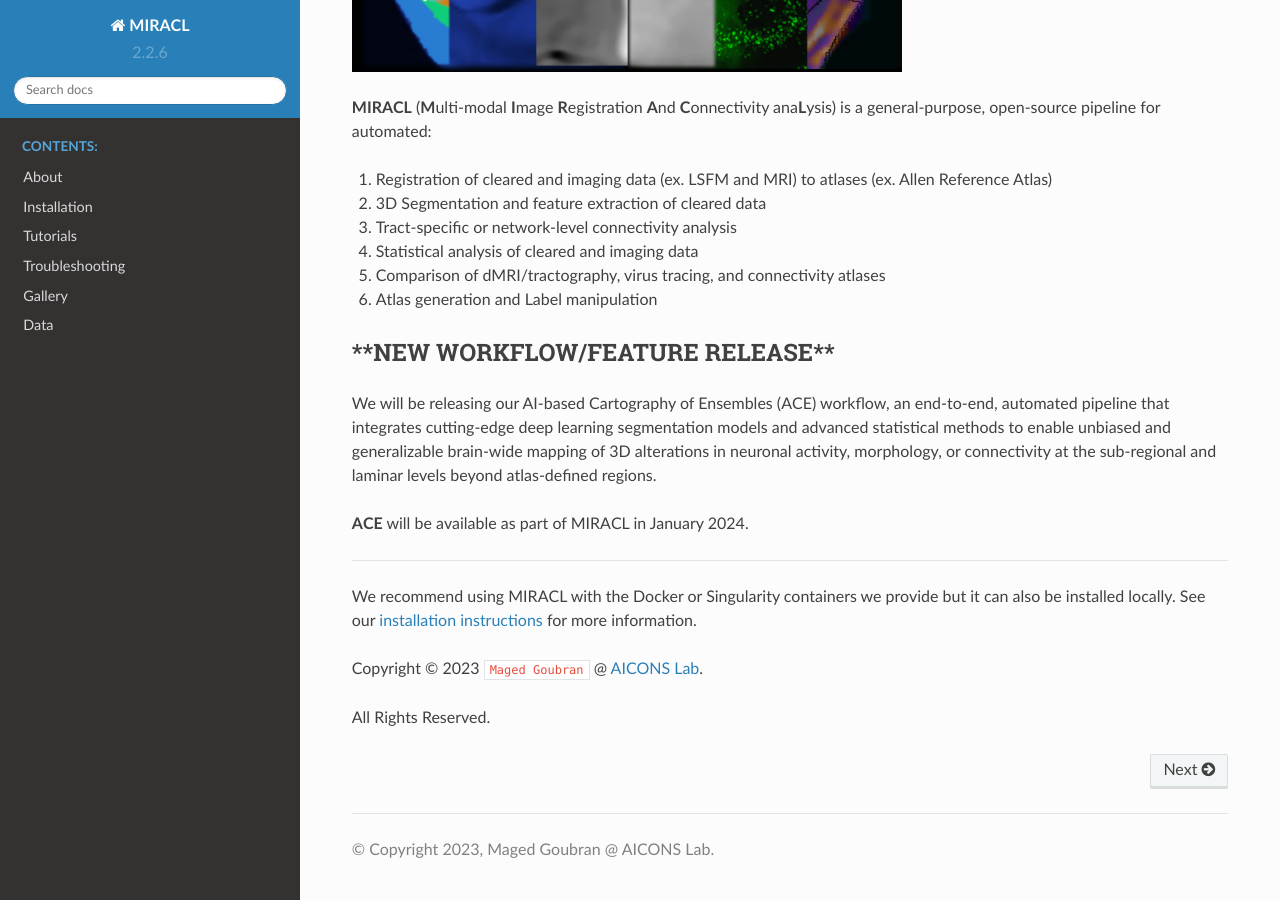
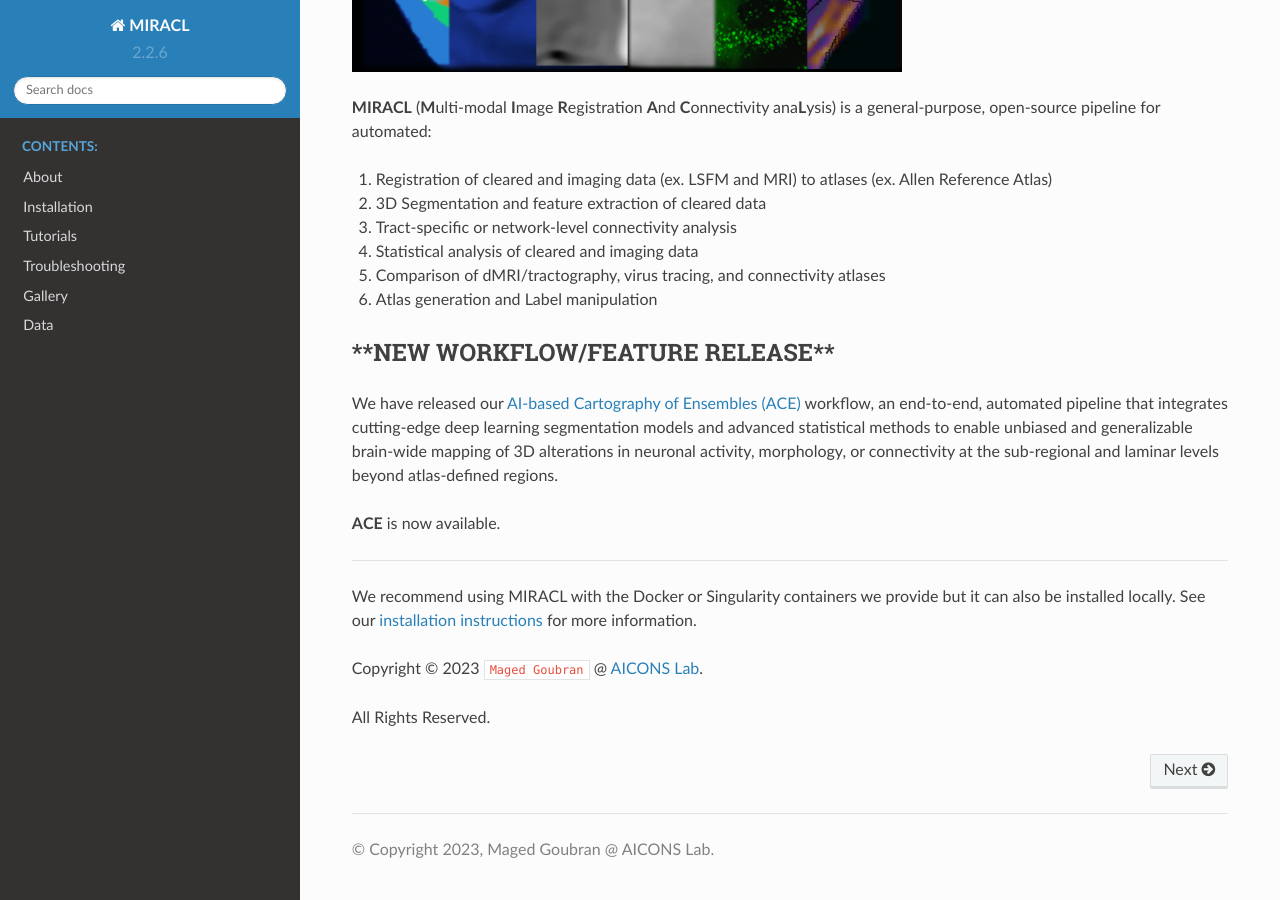
Before and after one commit to AICONSlab/MIRACL, a Sphinx documentation site: the page built from docs/index.rst, in a window 1280 px wide and 900 px high, scrolled down 507 px. Built offline with Sphinx 7.4.7 and the Read the Docs theme 2.0.0, drawn with Linux system fonts in a browser that asks for light colours; cross-references to code outside the pages are shown as plain code.

Commit message:
[fix] Update docs to specify that ACE is ready.

```diff
--- a/docs/index.rst
+++ b/docs/index.rst
@@ -36,9 +36,9 @@
 \*\*NEW WORKFLOW/FEATURE RELEASE\*\*
 """""""""""""""""""""""""""""""""""""""""
 
-We will be releasing our AI-based Cartography of Ensembles (ACE) workflow, an end-to-end, automated pipeline that integrates cutting-edge deep learning segmentation models and advanced statistical methods to enable unbiased and generalizable brain-wide mapping of 3D alterations in neuronal activity, morphology, or connectivity at the sub-regional and laminar levels beyond atlas-defined regions.
+We have released our `AI-based Cartography of Ensembles (ACE) <https://github.com/AICONSlab/MIRACL/tree/ace>`_ workflow, an end-to-end, automated pipeline that integrates cutting-edge deep learning segmentation models and advanced statistical methods to enable unbiased and generalizable brain-wide mapping of 3D alterations in neuronal activity, morphology, or connectivity at the sub-regional and laminar levels beyond atlas-defined regions.
 
-:program:`ACE` will be available as part of MIRACL in January 2024.
+:program:`ACE` is now available.
 
 ------
 
```
